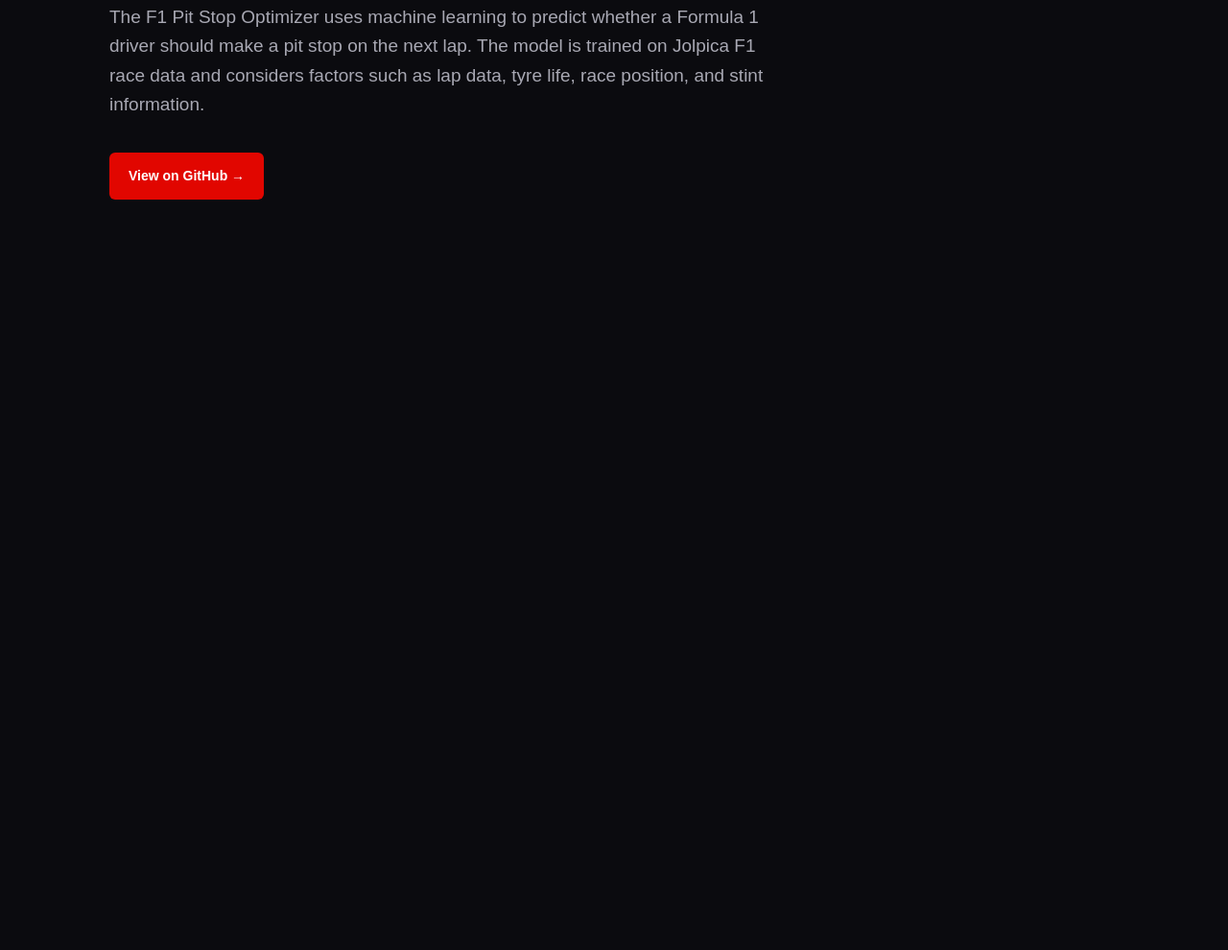
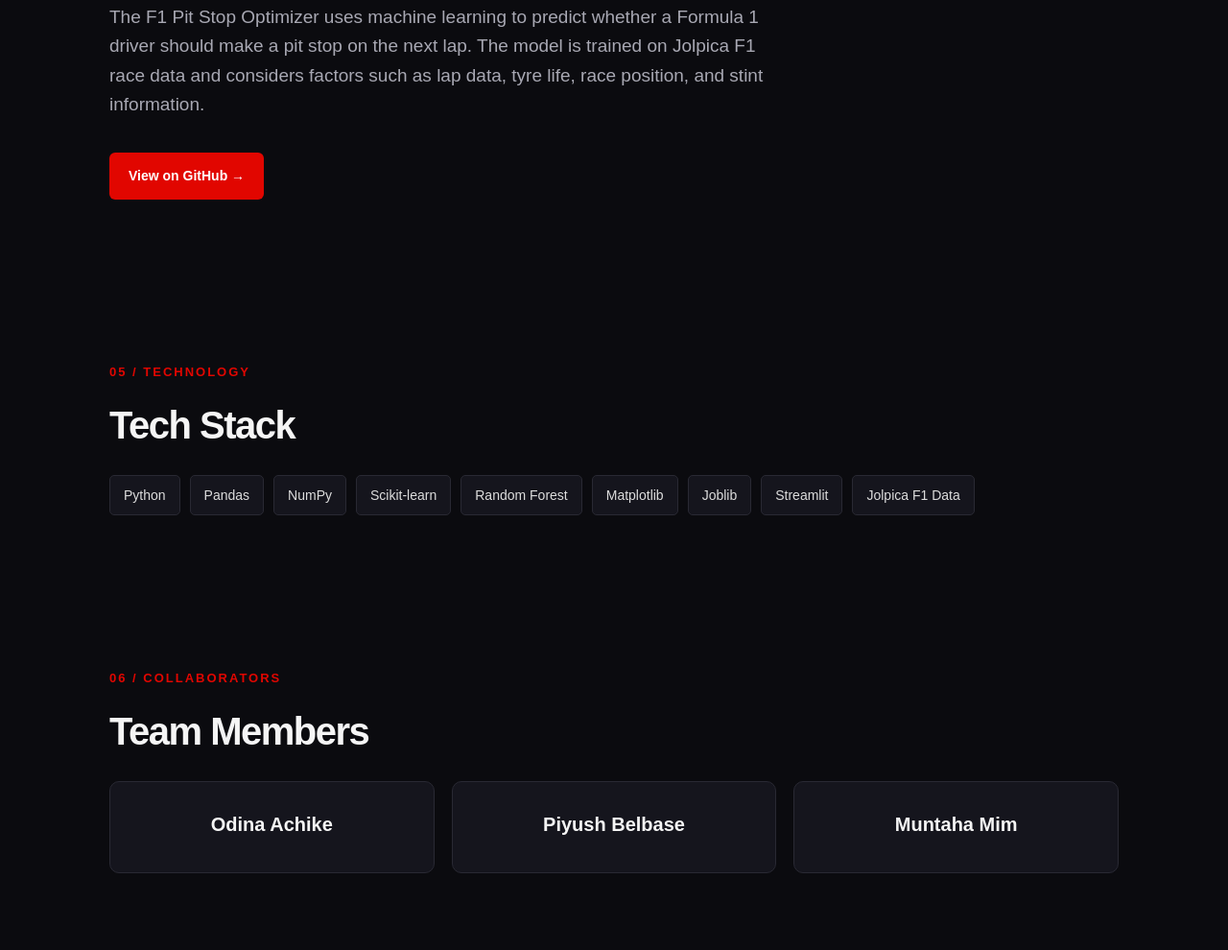
Before and after one commit to nerdyCaesar/F1-Pit-Stop-Optimization, a plain HTML site: page index.html in a window 1280 px wide. Shown: the part 455-1445 px from the top of the page at 96% size. Before the commit the page ends 800 px from the top, so only its background shows below. Drawn offline with Linux system fonts and the light colour scheme.

Commit message:
add tech stack and team info

```diff
--- a/index.html
+++ b/index.html
@@ -163,6 +163,46 @@
             max-width: 720px;
             margin-bottom: 40px;
         }
+
+        /* TECH STACK */
+
+        .tech-list {
+            display: flex;
+            flex-wrap: wrap;
+            gap: 10px;
+        }
+
+        .tech {
+            background: var(--dark-card);
+            border: 1px solid var(--border);
+            border-radius: 5px;
+            padding: 9px 14px;
+            font-size: 14px;
+            color: #ddd;
+        }
+
+        /* COLLABORATORS */
+
+        .collaborators {
+            display: grid;
+            grid-template-columns: repeat(3, 1fr);
+            gap: 18px;
+        }
+
+        .member {
+            background: var(--dark-card);
+            border: 1px solid var(--border);
+            border-radius: 10px;
+            padding: 28px;
+            transition: 0.2s;
+        }
+
+        .member-name {
+            font-size: 20px;
+            font-weight: bold;
+            text-align: center;
+            margin-bottom: 6px;
+        }
     </style>
 </head>
 
@@ -212,5 +252,76 @@
         </div>
 
     </header>
+
+    <!-- TECHNOLOGY -->
+
+    <section id="technology">
+
+        <div class="section-label">05 / Technology</div>
+
+        <h2>Tech Stack</h2>
+
+        <div class="tech-list">
+
+            <div class="tech">Python</div>
+            <div class="tech">Pandas</div>
+            <div class="tech">NumPy</div>
+            <div class="tech">Scikit-learn</div>
+            <div class="tech">Random Forest</div>
+            <div class="tech">Matplotlib</div>
+            <div class="tech">Joblib</div>
+            <div class="tech">Streamlit</div>
+            <div class="tech">Jolpica F1 Data</div>
+
+        </div>
+
+    </section>
+
+
+    <!-- COLLABORATORS -->
+
+    <section id="collaborators">
+
+        <div class="section-label">06 / COLLABORATORS</div>
+
+        <h2>Team Members</h2>
+
+        <div class="collaborators">
+
+            <!-- COLLABORATOR 1 -->
+
+            <div class="member">
+
+                <div class="member-name">
+                    Odina Achike
+                </div>
+
+            </div>
+
+
+            <!-- COLLABORATOR 2 -->
+
+            <div class="member">
+
+                <div class="member-name">
+                    Piyush Belbase
+                </div>
+
+            </div>
+
+
+            <!-- COLLABORATOR 3 -->
+
+            <div class="member">
+
+                <div class="member-name">
+                    Muntaha Mim
+                </div>
+
+            </div>
+
+        </div>
+
+    </section>
 </body>
 </html>
```
